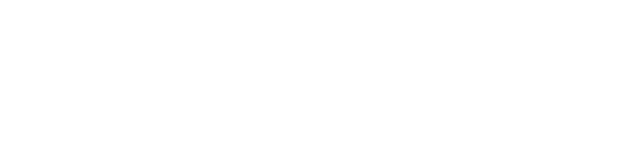
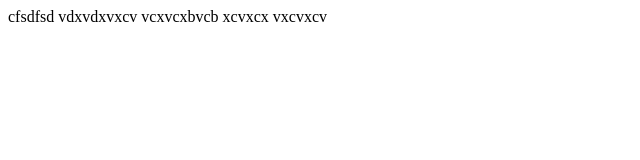
Before and after one commit to DiyorbekBek/uy.ishi, a plain HTML site: page index.html in a window 1280 px wide. Shown: the whole page, without its empty margins (0-640 px from the left). Drawn offline with Linux system fonts and the light colour scheme.

Commit message:
initial commit

```diff
--- a/index.html
+++ b/index.html
@@ -5,5 +5,7 @@
     <meta name="viewport" content="width=device-width, initial-scale=1.0" />
     <title>dars</title>
   </head>
-  <body></body>
+  <body>
+    cfsdfsd vdxvdxvxcv vcxvcxbvcb xcvxcx vxcvxcv
+  </body>
 </html>
```
